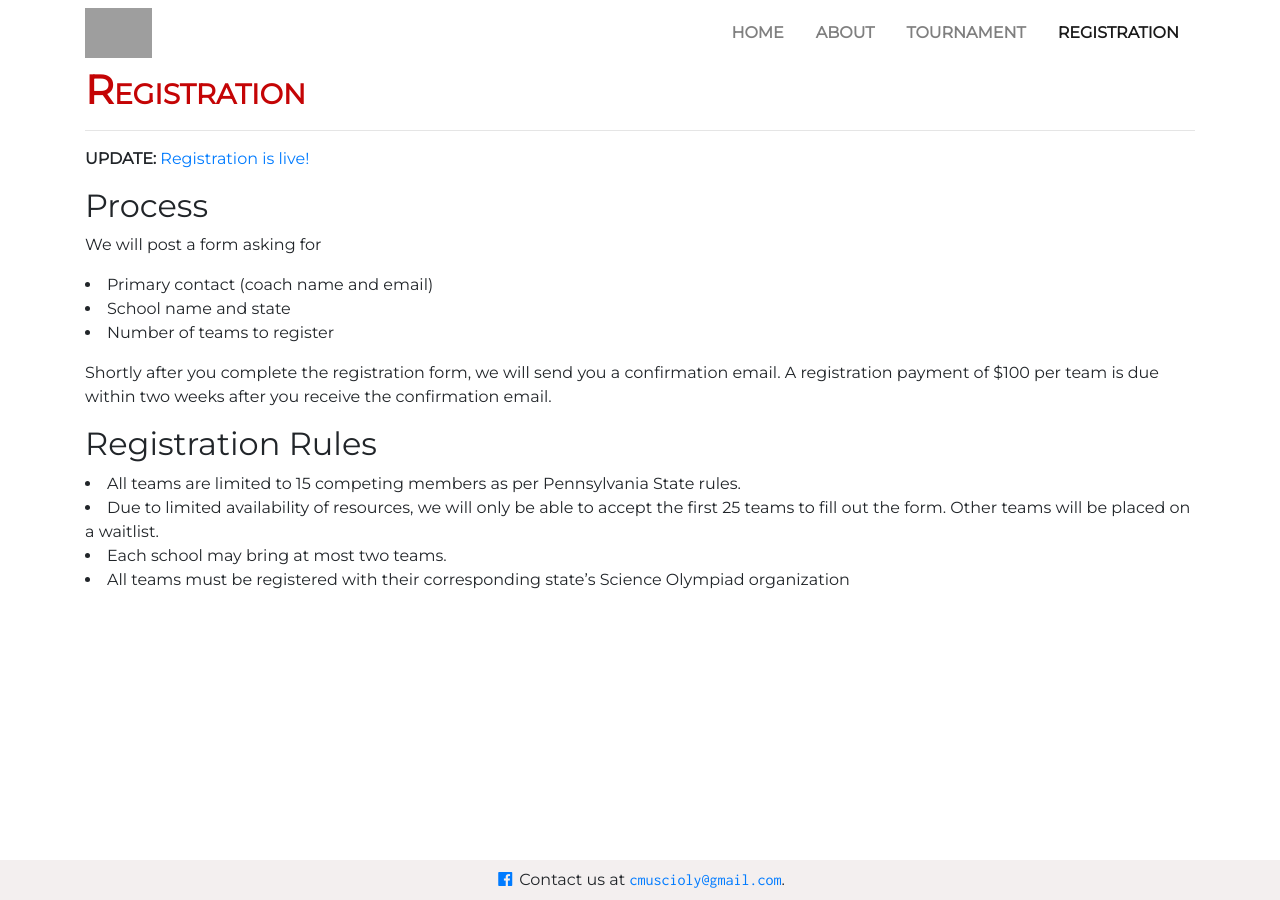
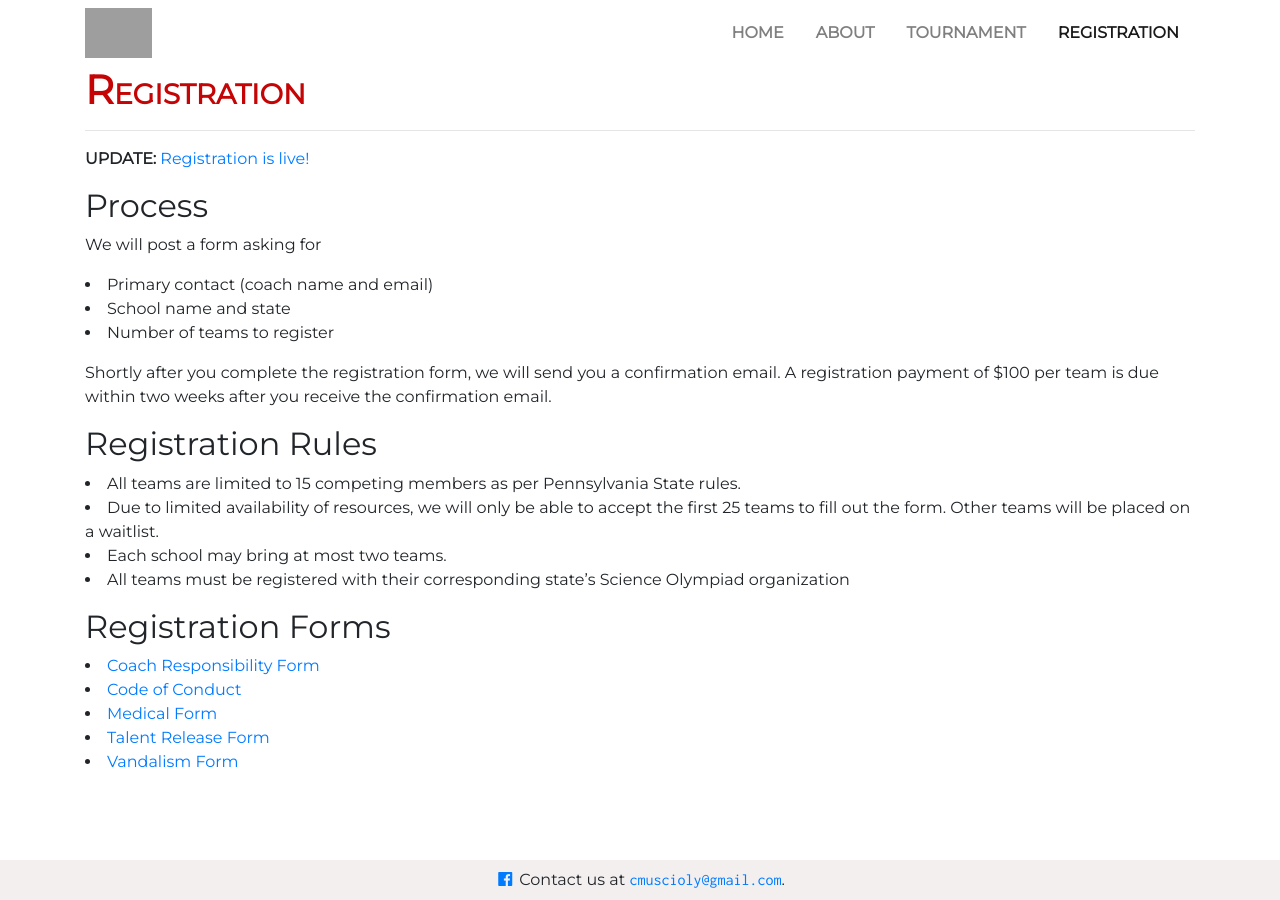
Before and after one commit to cmuscioly/cmuscioly.github.io, a Jekyll site: the page built from registration.md, in a window 1280 px wide. Built offline with Jekyll 4.4.1, drawn with Linux system fonts in a browser that asks for light colours; nearby versions of some CDN libraries; grey boxes are pictures that could not be loaded.

Commit message:
add forms

```diff
--- a/registration.md
+++ b/registration.md
@@ -25,3 +25,10 @@ the confirmation email.
 - Due to limited availability of resources, we will only be able to accept the first 25 teams to fill out the form. Other teams will be placed on a waitlist.
 - Each school may bring at most two teams.
 - All teams must be registered with their corresponding state's Science Olympiad organization
+
+## Registration Forms
+- <a href="/assets/Coach Responsibility Form.pdf" target="_blank">Coach Responsibility Form</a>
+- <a href="/assets/Code of Conduct.pdf" target="_blank">Code of Conduct</a>
+- <a href="/assets/Medical Form.pdf" target="_blank">Medical Form</a>
+- <a href="/assets/Talent Release Form.pdf" target="_blank">Talent Release Form</a>
+- <a href="/assets/Vandalism Form.pdf" target="_blank">Vandalism Form</a>
```
Also changed, not shown: 5 other files.
